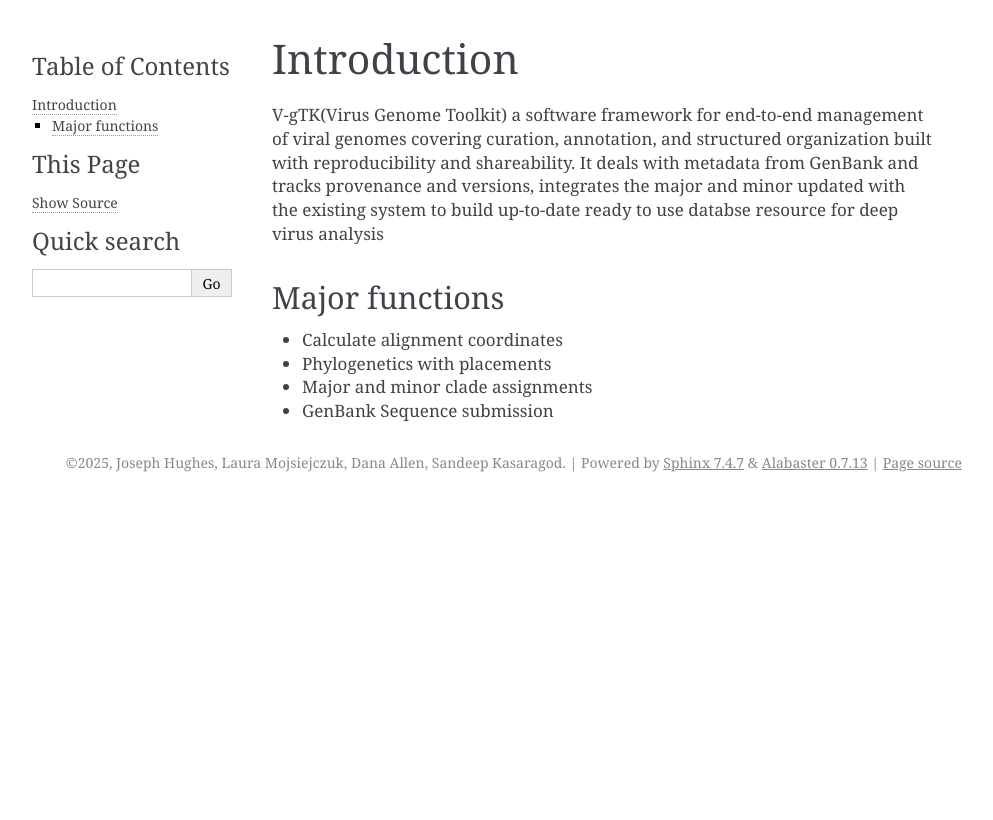
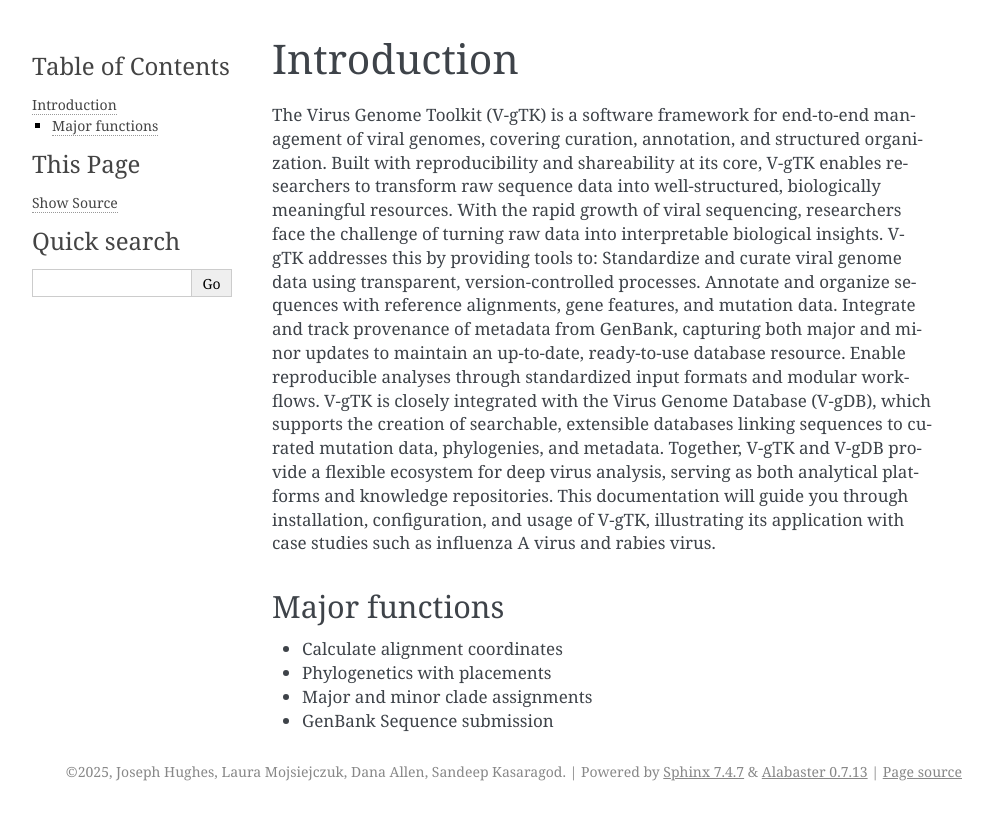
Before and after one commit to josephhughes/V-gTK, a Sphinx documentation site: the page built from docs/source/intro.rst, in a window 1280 px wide. Shown: the top 820 px of the page, without its empty margins (148-1141 px from the left). Built offline with Sphinx 7.4.7, drawn with Linux system fonts in a browser that asks for light colours; pages that are not in the unit, such as notebooks, are missing from menus.

Commit message:
update to intro page

```diff
--- a/docs/source/intro.rst
+++ b/docs/source/intro.rst
@@ -1,7 +1,14 @@
 Introduction
 ===============
 
-V-gTK(Virus Genome Toolkit) a software framework for end-to-end management of viral genomes covering curation, annotation, and structured organization built with reproducibility and shareability. It deals with  metadata from GenBank and tracks provenance and versions, integrates the major and minor updated with the existing system to build up-to-date ready to use databse resource for deep virus analysis
+The Virus Genome Toolkit (V-gTK) is a software framework for end-to-end management of viral genomes, covering curation, annotation, and structured organization. Built with reproducibility and shareability at its core, V-gTK enables researchers to transform raw sequence data into well-structured, biologically meaningful resources.
+With the rapid growth of viral sequencing, researchers face the challenge of turning raw data into interpretable biological insights. V-gTK addresses this by providing tools to:
+Standardize and curate viral genome data using transparent, version-controlled processes.
+Annotate and organize sequences with reference alignments, gene features, and mutation data.
+Integrate and track provenance of metadata from GenBank, capturing both major and minor updates to maintain an up-to-date, ready-to-use database resource.
+Enable reproducible analyses through standardized input formats and modular workflows.
+V-gTK is closely integrated with the Virus Genome Database (V-gDB), which supports the creation of searchable, extensible databases linking sequences to curated mutation data, phylogenies, and metadata. Together, V-gTK and V-gDB provide a flexible ecosystem for deep virus analysis, serving as both analytical platforms and knowledge repositories.
+This documentation will guide you through installation, configuration, and usage of V-gTK, illustrating its application with case studies such as influenza A virus and rabies virus.
 
 Major functions
 _______________
```
